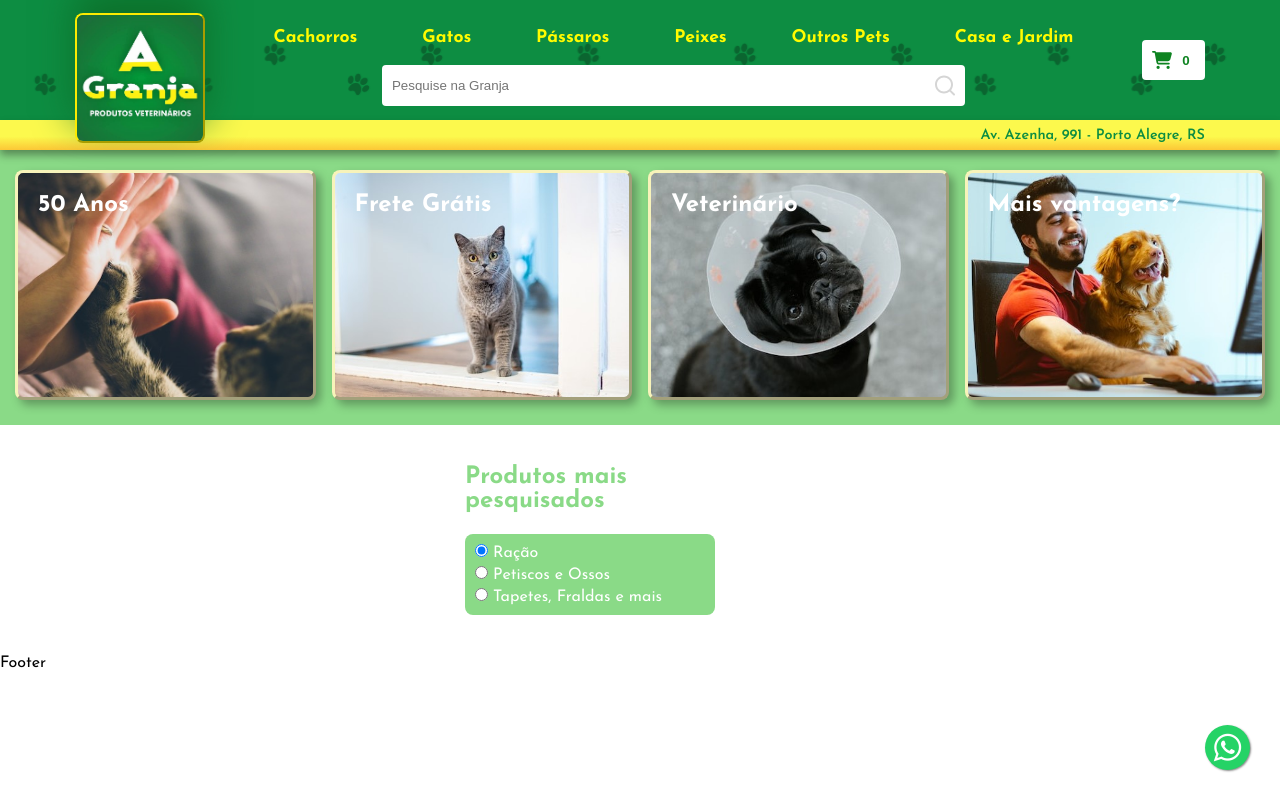
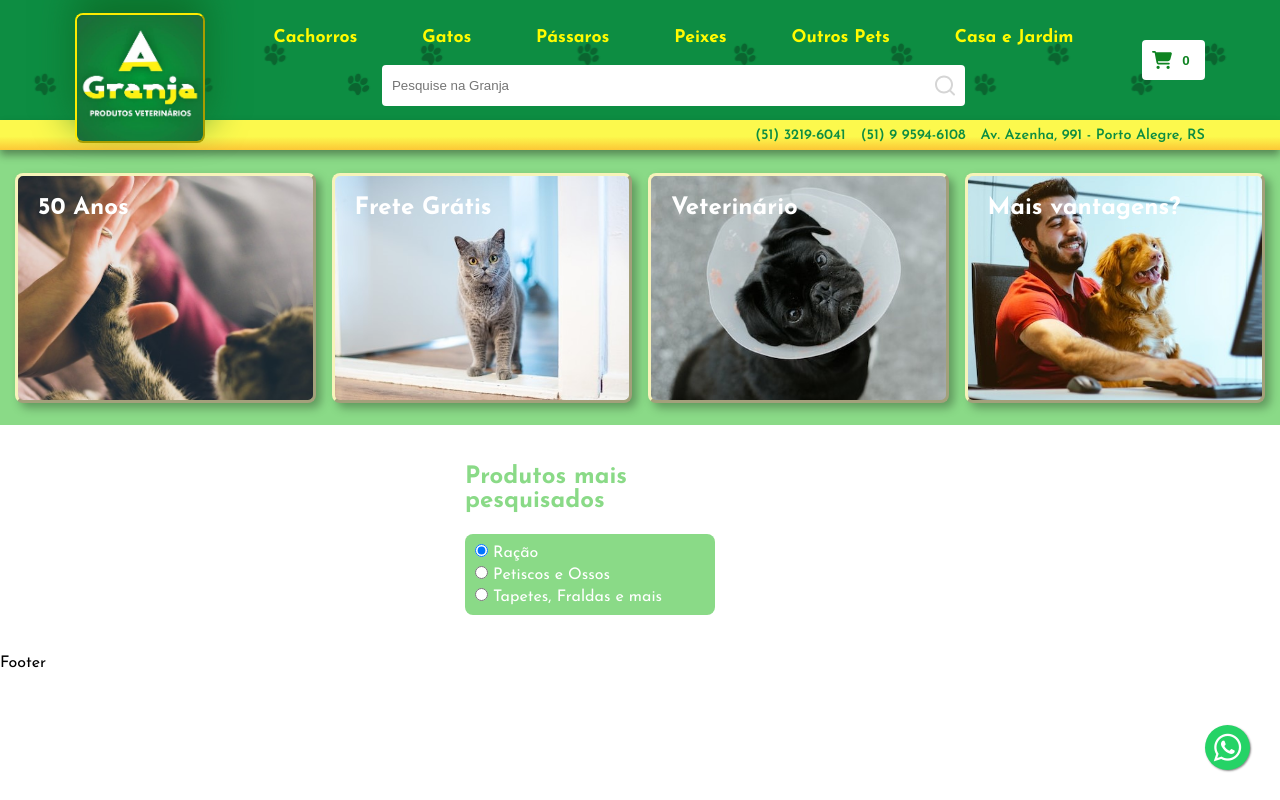
Before and after one commit to Gabriellereno/A-granja-v1, a Next.js app: page / in a window 1280 px wide. Built offline with nearby package versions, Linux system fonts and the light colour scheme.

Commit message:
funções prontas

```diff
--- a/src/components/Cart.js
+++ b/src/components/Cart.js
@@ -12,7 +12,7 @@ const Cart = ({ setCart, cart }) => {
   const [deliveryOption, setDeliveryOption] = React.useState('Retirar');
   const [address, setAddress] = React.useState('');
   const [payment, setPayment] = React.useState('Dinheiro');
-
+  //Animação de saída do componente Cart, ao click ele troca a className para uma animação right e após o timeout seta o cart como false bem como remove a className right.
   const handleAnimateCartExit = () => {
     if (cart && !toRight) {
       setToRight(true);
--- a/src/components/layout/Navbar.js
+++ b/src/components/layout/Navbar.js
@@ -70,8 +70,9 @@ const Navbar = () => {
         );
       }
     });
+
     if (e.target.value.length > 0) {
-      setFilteredProducts(filtered.sort((a, b) => (a.name > b.name ? 1 : -1)));
+      setFilteredProducts(filtered);
       setClearSearch(true);
     } else {
       setFilteredProducts([]);
@@ -104,6 +105,7 @@ const Navbar = () => {
 
   return (
     <>
+      <div className={styles.comport}>
         <div className={styles.background}>
           <div className={styles.navbar}>
             <Link href="/">
@@ -174,6 +176,8 @@ const Navbar = () => {
         </div>
         <div className={styles.underBg}>
           <div className={styles.underMenu}>
+            <a href="tel:5132196041">(51) 3219-6041</a>
+            <a href="tel:51995946108">(51) 9 9594-6108</a>
             <p>Av. Azenha, 991 - Porto Alegre, RS</p>
           </div>
         </div>
@@ -219,6 +223,8 @@ const Navbar = () => {
             </div>
           </div>
         )}
+      </div>
+      <div className={styles.beforeFixedMenu}></div>
     </>
   );
 };
--- a/src/styles/components/layout/navbar.module.css
+++ b/src/styles/components/layout/navbar.module.css
@@ -1,3 +1,13 @@
+.beforeFixedMenu {
+  width: 100%;
+  height: 150px;
+}
+.comport {
+  position: fixed;
+  width: 100%;
+  z-index: 100;
+}
+
 .background {
   position: relative;
   width: 100%;
@@ -41,6 +51,7 @@
     rgb(252, 199, 54) 100%
   );
   filter: drop-shadow(0px 5px 4px #00000060);
+  z-index: 10;
 }
 .underMenu {
   height: 100%;
@@ -50,6 +61,14 @@
   align-items: center;
   justify-content: flex-end;
   padding: 0 10px;
+  gap: 15px;
+}
+.underMenu a {
+  text-decoration: none;
+  font-weight: 600;
+  color: #0d8d42;
+  font-size: 0.9rem;
+  cursor: pointer;
 }
 .underMenu p {
   font-weight: 600;
@@ -279,6 +298,20 @@
   font-size: 1rem;
   cursor: pointer;
 }
+.filteredContainer .next {
+  padding: 40px;
+}
+.next input {
+  border: none;
+  padding: 10px 20px;
+  border-radius: 4px;
+  font-family: 'Josefin Sans', sans-serif;
+  font-size: 1rem;
+  cursor: pointer;
+  filter: drop-shadow(0px 0px 4px #acacac);
+  background-color: #8ada87;
+  color: #fff;
+}
 @media (max-width: 1150px) {
   .navbar {
     max-width: 1000px;
--- a/src/styles/components/slide.module.css
+++ b/src/styles/components/slide.module.css
@@ -3,11 +3,12 @@
   height: 275px;
   padding: 20px 0px;
   overflow: hidden;
+  display: flex;
 }
 
 .slide {
   max-width: 1250px;
-  margin: 0 auto;
+  margin: auto auto;
   display: flex;
   justify-content: center;
   gap: 1rem;
```
Lines whose indentation alone changed are shown as unchanged.
